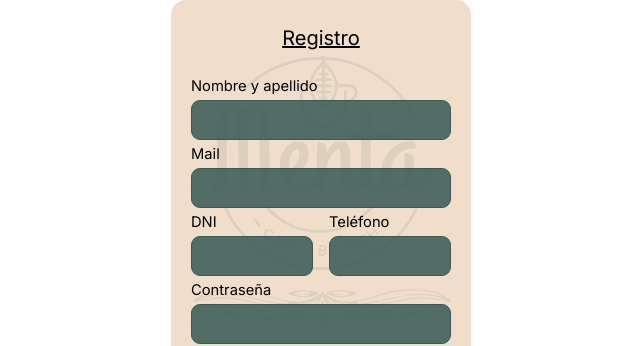
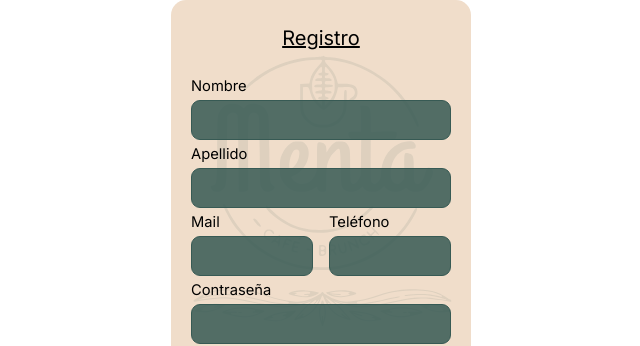
Before and after one commit to maikisinovsky/Menta-web, a React (Create React App) app in the folder frontend/: page /signup in a window 1280 px wide. Shown: the top 346 px of the page, without its empty margins (319-959 px from the left). Built offline with nearby package versions, Linux system fonts and the light colour scheme.

Commit message:
chore: eliminacion de dni en el registro

```diff
--- a/frontend/src/pages/signup.jsx
+++ b/frontend/src/pages/signup.jsx
@@ -11,20 +11,20 @@ function Signup() {
 
       <main className='form-container'>
         <section className='container'>
-        <label className='sign-label'>Nombre y apellido</label>
+        <label className='sign-label'>Nombre</label>
         <input type='text' className='sign-input'></input>
       </section>
 
       <section className='container'>
-        <label className='sign-label'>Mail</label>
+        <label className='sign-label'>Apellido</label>
         <input type='text' className='sign-input'></input>
       </section>
 
-      <section className='dni-phone-container'>
+      <section className='mail-phone-container'>
 
         <div className='container'>
-          <label className='sign-label'>DNI</label>
-          <input type='text' className='dni-input'></input>
+          <label className='sign-label'>Mail</label>
+          <input type='text' className='mail-input'></input>
         </div>
 
         <div className='container'>
--- a/frontend/src/styles/Signup.css
+++ b/frontend/src/styles/Signup.css
@@ -41,7 +41,7 @@
     gap: 5px;
 }
 
-.dni-phone-container {
+.mail-phone-container {
     display: flex;
     flex-direction: row;
     justify-content: space-between;
@@ -49,7 +49,7 @@
 
 .mail-phone-container {
     display: flex;
-    flex-direction: column;
+    flex-direction: row;
     gap: 13px;
 }
 
@@ -65,7 +65,7 @@
 
 .sign-input,
 .phone-input,
-.dni-input,
+.mail-input,
 .sign-button,
 .login-input,
 .name-input,
@@ -86,7 +86,7 @@ input:focus {
 }
 
 .phone-input,
-.dni-input {
+.mail-input {
     width: 122px;
 }
 
```
